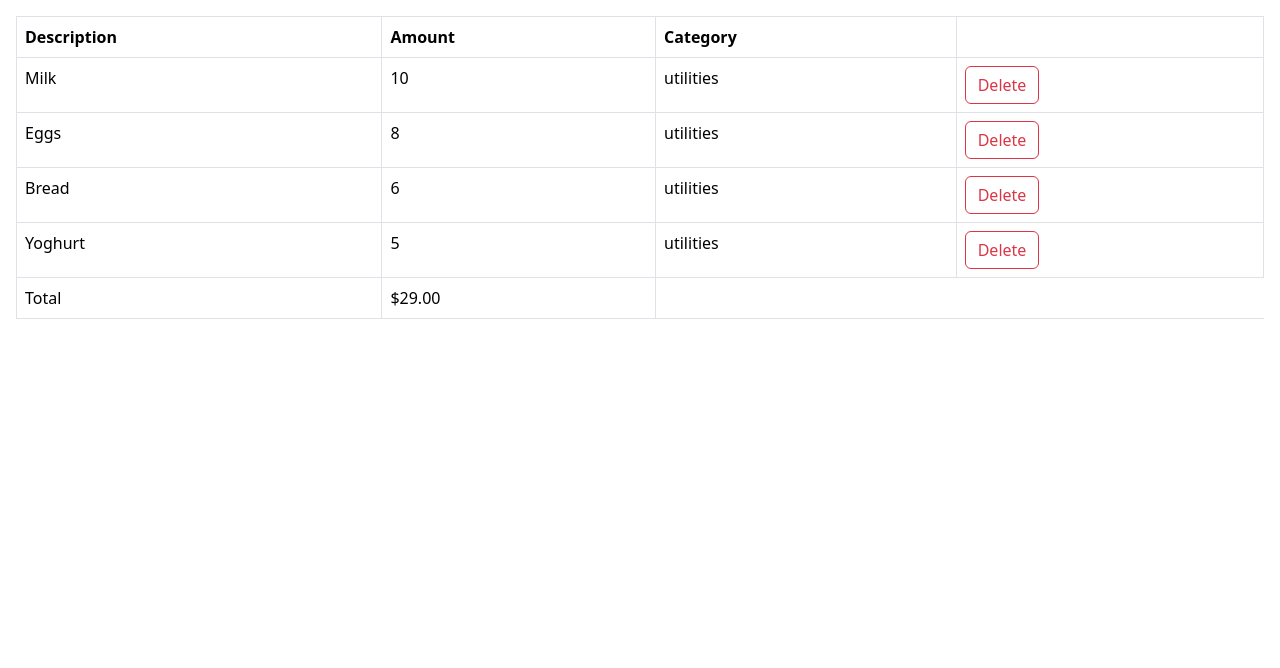
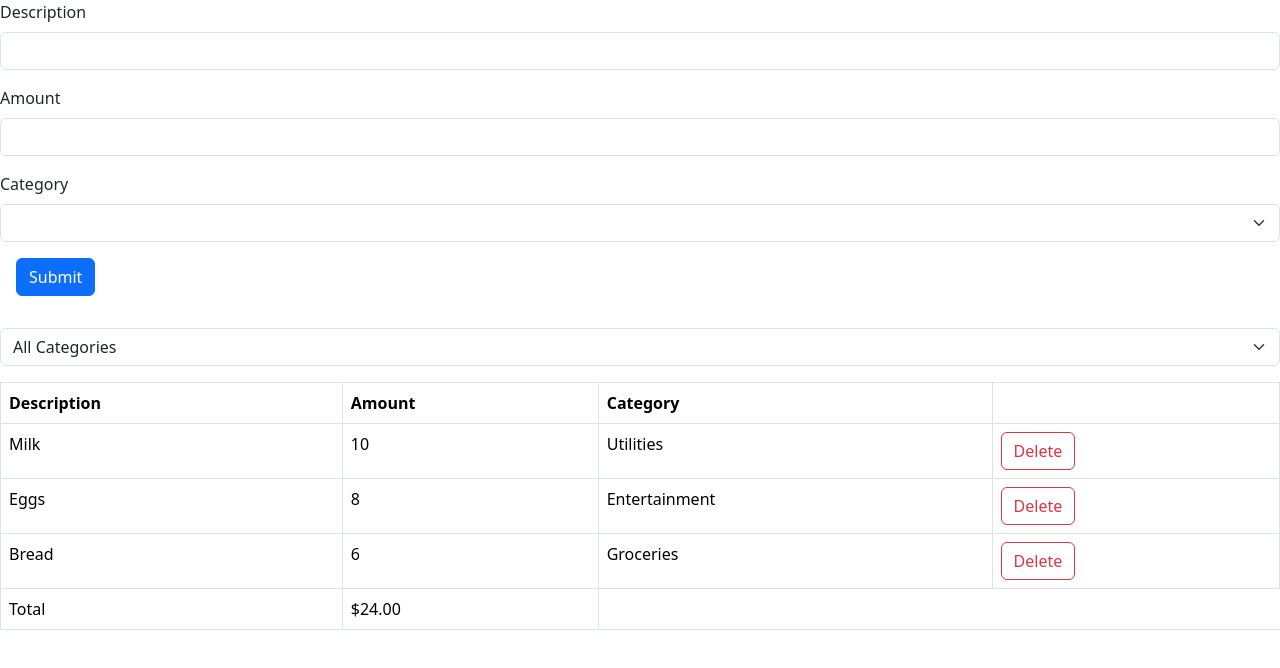
Before and after one commit to UsamaBhakrani/Expense-Tracker-React-using-React-Hook-Form-and-Bootstrap, a React (Vite) app: page / in a window 1280 px wide. Shown: the top 668 px of the page. Built offline with nearby package versions, Linux system fonts and the light colour scheme.

Commit message:
Finalizing Form Component and Expense Filter

```diff
--- a/src/App.jsx
+++ b/src/App.jsx
@@ -1,19 +1,33 @@
 import { useState } from "react";
 import Form from "./Form";
 import ExpenseList from "./expensetracker/components/ExpenseList";
+import ExpenseFilter from "./expensetracker/components/ExpenseFilter";
+
+export const categories = ["Groceries", "Utilities", "Entertainment"];
 
 const App = () => {
+  const [selectedCategory, setSelectedCategory] = useState("");
   const [expenses, setExpenses] = useState([
-    { id: 1, description: "Milk", amount: 10, category: "utilities" },
-    { id: 2, description: "Eggs", amount: 8, category: "utilities" },
-    { id: 3, description: "Bread", amount: 6, category: "utilities" },
-    { id: 4, description: "Yoghurt", amount: 5, category: "utilities" },
+    { id: 1, description: "Milk", amount: 10, category: "Utilities" },
+    { id: 2, description: "Eggs", amount: 8, category: "Entertainment" },
+    { id: 3, description: "Bread", amount: 6, category: "Groceries" },
   ]);
 
+  const filteredExpenses = selectedCategory
+    ? expenses.filter((e) => selectedCategory === e.category)
+    : expenses;
+
   return (
-    <div>
+    <div className="mb-3">
+      <Form />
+      <div className="mb-3">
+        <ExpenseFilter
+          onSelectCategory={(category) => setSelectedCategory(category)}
+        />
+      </div>
       <ExpenseList
-        expenses={expenses}
+        className="m-3"
+        expenses={filteredExpenses}
         onDelete={(id) => setExpenses(expenses.filter((e) => e.id !== id))}
       />
     </div>
--- a/src/Form.jsx
+++ b/src/Form.jsx
@@ -1,52 +1,36 @@
 import { useForm } from "react-hook-form";
+import { categories } from "./App";
 
 const Form = () => {
   return (
-    <div>
-      <form action="submit">
-        <div className="d-flex flex-column ">
-          <label htmlFor="" className="text-dark">
+    <form action="">
+      <div className="mb-3">
+        <label htmlFor="description" className="form-label">
           Description
         </label>
-          <input className="input-group" type="text" />
-          <label htmlFor="" className="text-dark">
+        <input id="description" type="text" className="form-control" />
+      </div>
+      <div className="mb-3">
+        <label htmlFor="amount" className="form-label">
           Amount
         </label>
-          <input type="text" />
-          <label htmlFor="" className="text-dark">
+        <input id="amount" type="number" className="form-control" />
+      </div>
+      <div className="mb-3">
+        <label htmlFor="category" className="form-label">
           Category
         </label>
-          <select
-            className="form-select"
-            id="inputGroupSelect03"
-            aria-label="Example select with button addon"
-          >
-            <option>All Categories</option>
-            <option value="1">One</option>
-            <option value="2">Two</option>
-            <option value="3">Three</option>
+        <select className="form-select" id="category">
+          <option value=""></option>
+          {categories.map((category) => (
+            <option key={category} value={category}>
+              {category}
+            </option>
+          ))}
         </select>
-
-          <div>
-            <button className="btn btn-primary" type="submit">
-              Submit
-            </button>
-          </div>
+        <button className="btn btn-primary m-3">Submit</button>
       </div>
     </form>
-      <div className="input-group">
-        <select
-          className="form-select"
-          id="inputGroupSelect03"
-          aria-label="Example select with button addon"
-        >
-          <option></option>
-          <option value="1">One</option>
-          <option value="2">Two</option>
-          <option value="3">Three</option>
-        </select>
-      </div>
-    </div>
   );
 };
 
--- /dev/null
+++ b/src/expensetracker/components/ExpenseFilter.jsx
@@ -0,0 +1,19 @@
+import { categories } from "../../App";
+
+const ExpenseFilter = ({ onSelectCategory }) => {
+  return (
+    <select
+      className="form-select"
+      onChange={(e) => onSelectCategory(e.target.value)}
+    >
+      <option value="">All Categories</option>
+      {categories.map((category) => (
+        <option key={category} value={category}>
+          {category}
+        </option>
+      ))}
+    </select>
+  );
+};
+
+export default ExpenseFilter;
--- a/src/main.css
+++ /dev/null
@@ -1,6 +0,0 @@
-html{
-    margin: 1rem;
-}
-input {
-width: 50%;
-}
--- a/src/main.jsx
+++ b/src/main.jsx
@@ -2,7 +2,6 @@ import React from "react";
 import ReactDOM from "react-dom/client";
 import App from "./App.jsx";
 import "bootstrap/dist/css/bootstrap.css";
-import './main.css'
 
 ReactDOM.createRoot(document.getElementById("root")).render(
   <React.StrictMode>
```
Lines whose indentation alone changed are shown as unchanged.
